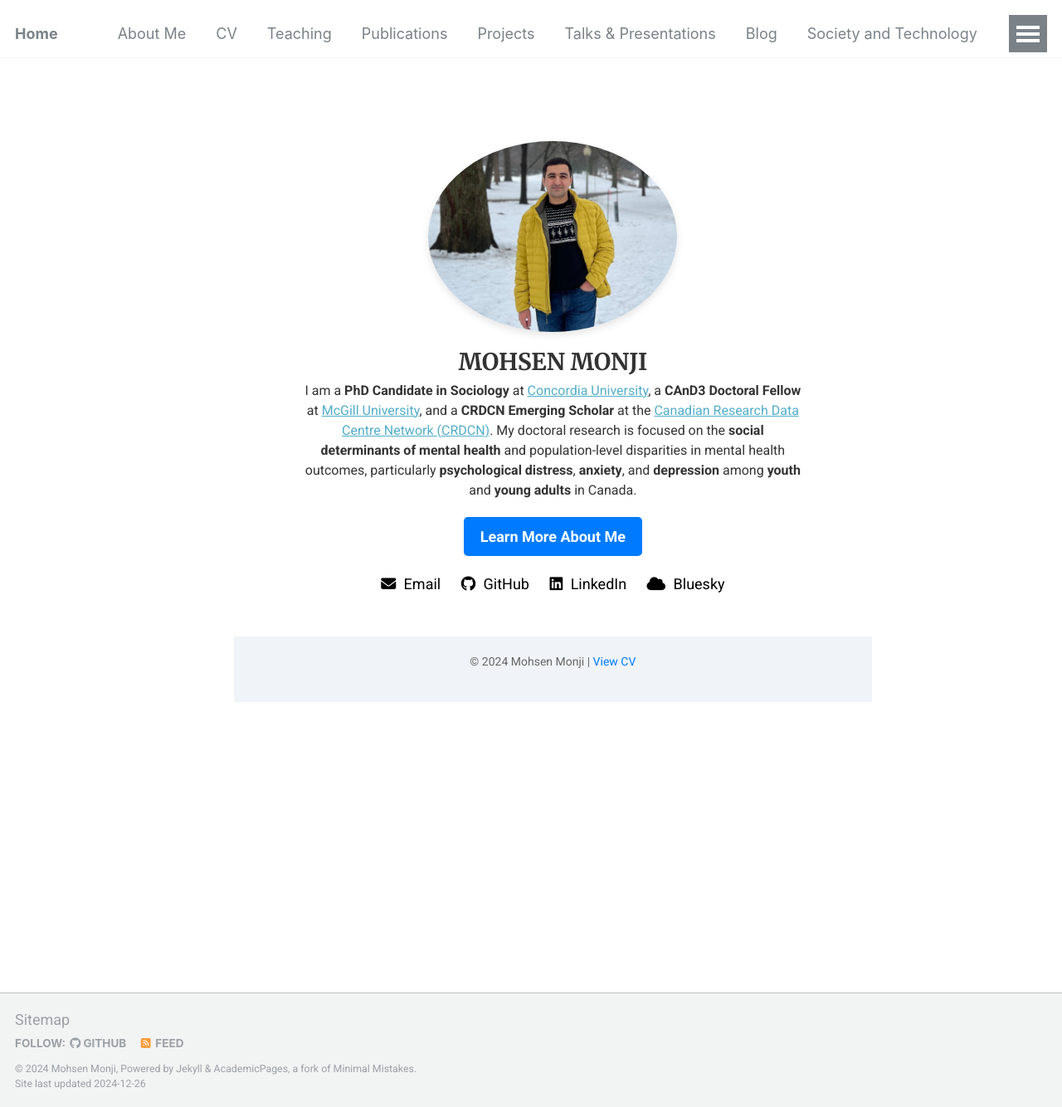
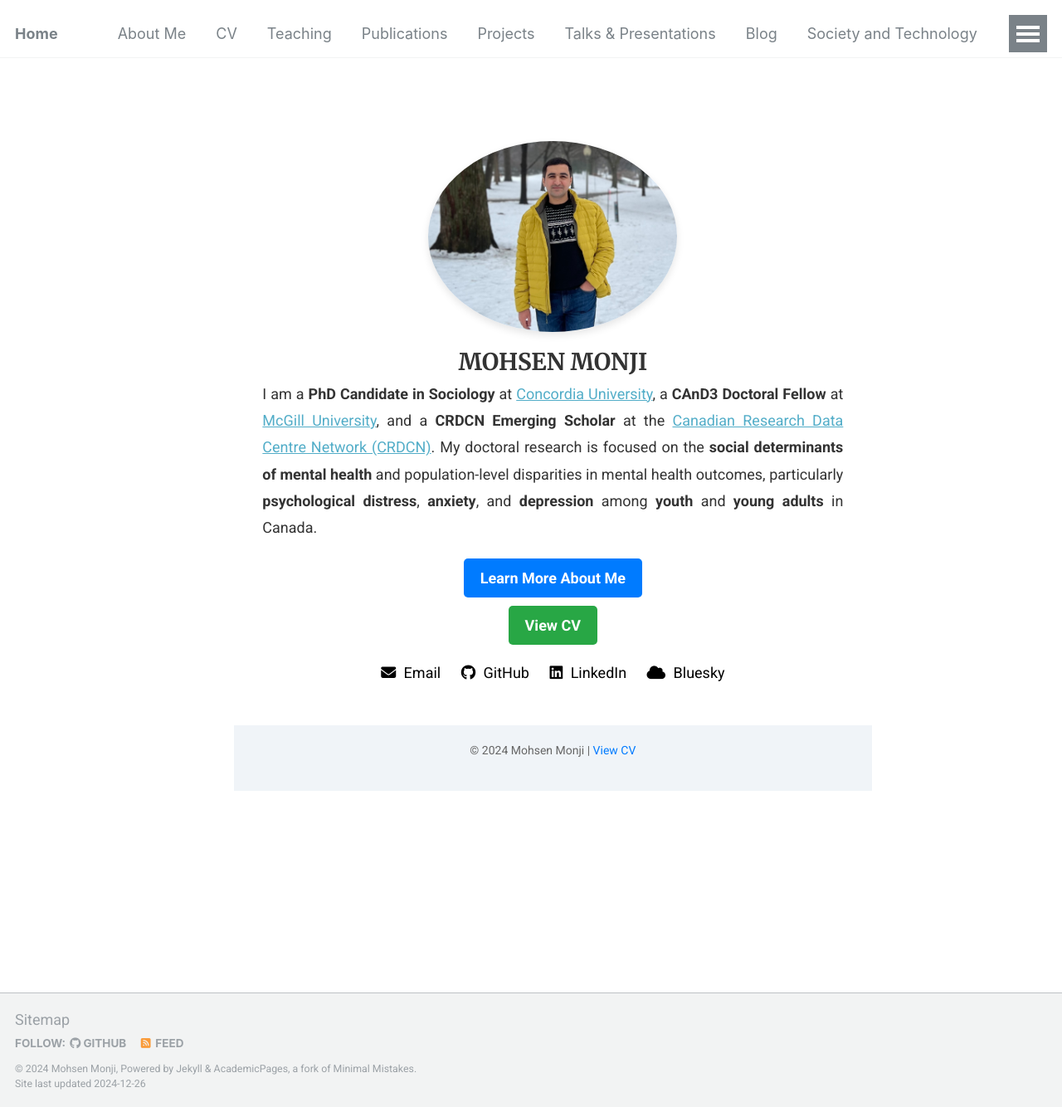
Before and after one commit to Mohsnmonji/mohsnmonji.github.io, a Jekyll site: the page built from _pages/front.md, in a window 1280 px wide and 1334 px high. Shown: the whole window at 83% size. Built offline with Jekyll 4.4.1, drawn with Linux system fonts in a browser that asks for light colours.

Commit message:
Update front.md

```diff
--- a/_pages/front.md
+++ b/_pages/front.md
@@ -15,7 +15,7 @@ hide_avatar: true
   <h1 style="color: #333; margin-bottom: 5px;">MOHSEN MONJI</h1>
 
   <!-- Description -->
-  <p style="font-size: 16px; max-width: 600px; margin: 0 auto; color: #333;">
+  <p style="font-size: 18px; max-width: 700px; margin: 0 auto; color: #333; text-align: justify; line-height: 1.8;">
     I am a <strong>PhD Candidate in Sociology</strong> at <a href="https://www.concordia.ca/artsci/sociology-anthropology.html" target="_blank">Concordia University</a>,
     a <strong>CAnD3 Doctoral Fellow</strong> at <a href="https://www.mcgill.ca/cand3/our-people/fellows-2024-25" target="_blank">McGill University</a>,
     and a <strong>CRDCN Emerging Scholar</strong> at the <a href="https://crdcn.ca" target="_blank">Canadian Research Data Centre Network (CRDCN)</a>.
@@ -23,8 +23,11 @@ hide_avatar: true
     particularly <strong>psychological distress</strong>, <strong>anxiety</strong>, and <strong>depression</strong> among <strong>youth</strong> and <strong>young adults</strong> in Canada.
   </p>
 
-  <!-- Learn More Button -->
-  <a href="/about-me/" style="display: inline-block; margin-top: 20px; padding: 10px 20px; background-color: #007BFF; color: white; text-decoration: none; border-radius: 5px; font-weight: bold;">Learn More About Me</a>
+  <!-- Buttons -->
+  <div style="margin-top: 20px;">
+    <a href="/about-me/" style="display: inline-block; padding: 10px 20px; background-color: #007BFF; color: white; text-decoration: none; border-radius: 5px; font-weight: bold; margin-bottom: 10px;">Learn More About Me</a><br>
+    <a href="/curriculum/" style="display: inline-block; padding: 10px 20px; background-color: #28A745; color: white; text-decoration: none; border-radius: 5px; font-weight: bold;">View CV</a>
+  </div>
 
   <!-- Social Media Links -->
   <p style="margin-top: 20px;">
```
